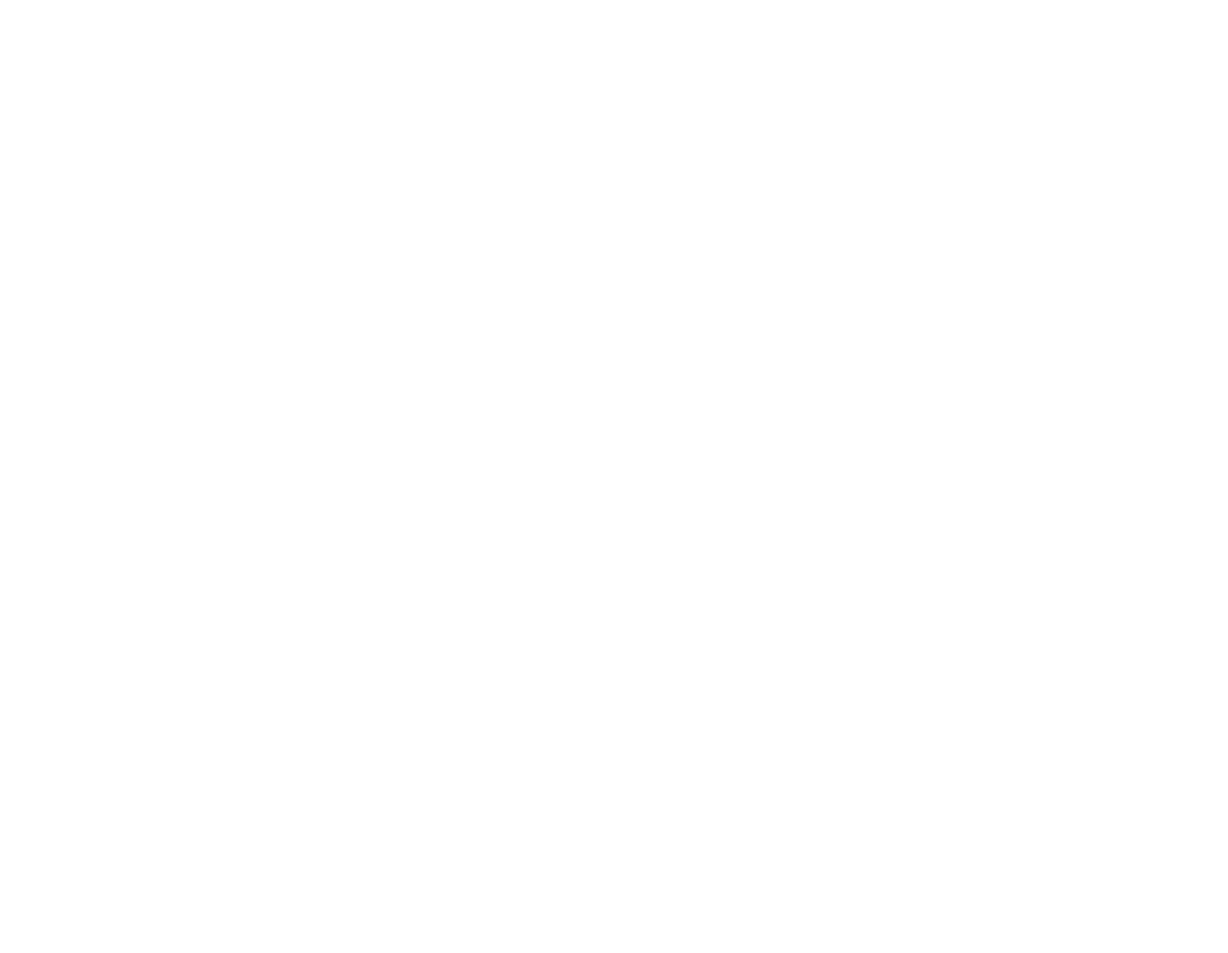
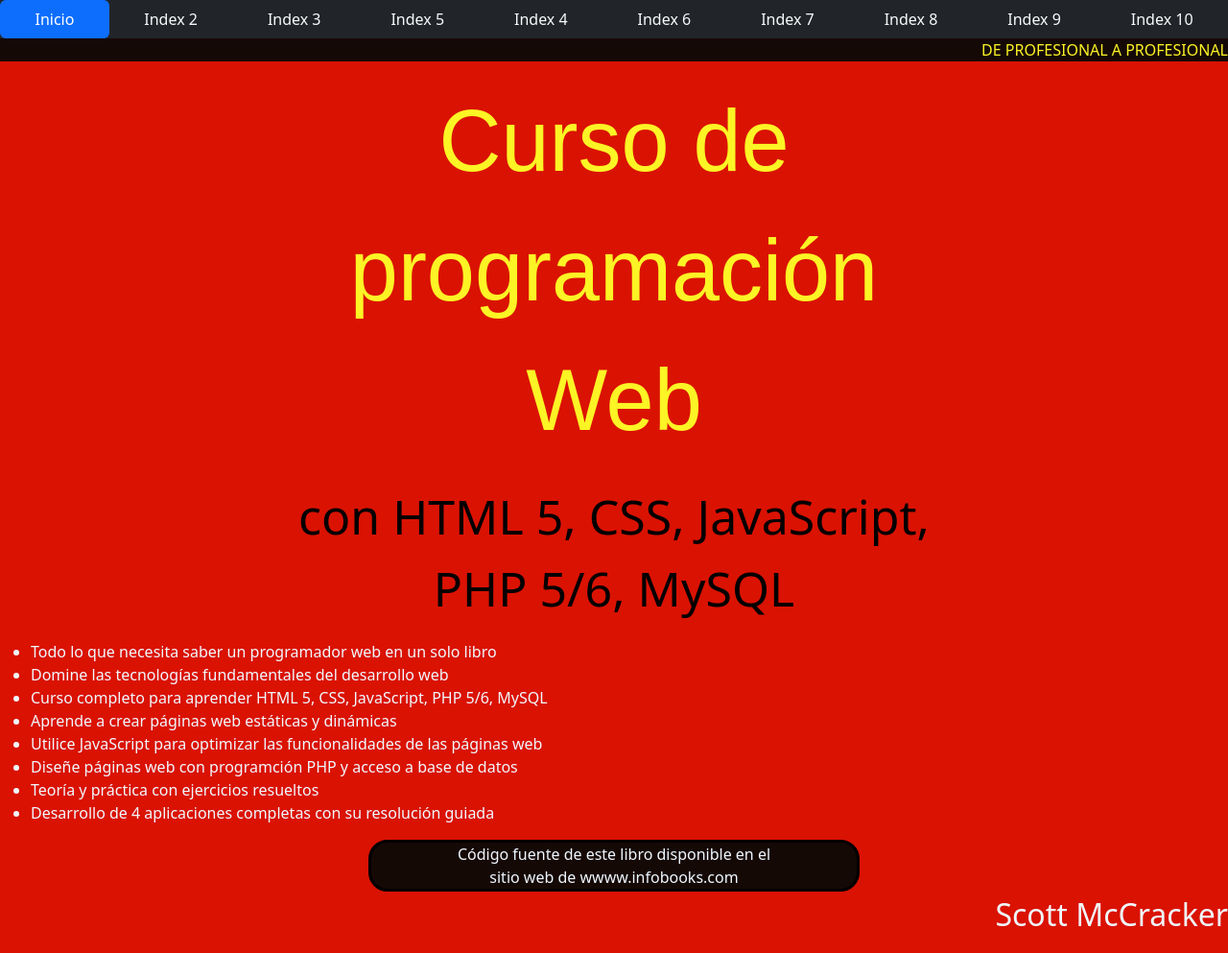
Before and after one commit to jakkepicazo/proyecto2UPI, a plain HTML site: page assets/views/index3.html in a window 1280 px wide. Shown: the whole page at 96% size. Before the commit the page ends 800 px from the top, so only its background shows below. Drawn offline with nearby package versions, Linux system fonts and the light colour scheme.

Commit message:
Modificaciones de prueba

```diff
--- a/assets/css/style.css
+++ b/assets/css/style.css
@@ -1,7 +1,57 @@
 /*CSS Jakke*/
+.box {
+    background-color: #150906;
+    text-align: right;
+}
 
+p {
+    color: #fcf425;
+}
 
+body{
+    background-color: #da1202;
+}
 
+.boxCurso p {
+    text-align: center;
+    font-size: 90px;
+    font-family: fantasy;
+}
+
+.boxCon{
+    text-align: center;
+    font-size: 50px;
+}
+.boxCon p{
+    color: black;
+}
+.listaOrdenada li{
+    color: aliceblue;
+}
+
+.codigoTexto{
+    text-align: center;
+}
+.codigoTexto p{
+    text-align: center;
+    color: aliceblue;
+    border: solid black;
+    background-color: #150906;
+    border-radius: 20px;
+    margin: 0%;
+    margin-right: 30%;
+    margin-left: 30%;
+}
+.col-4{
+
+}
+.col-8{
+    text-align: right;
+}
+.pFooter{
+    color: aliceblue;
+    font-size: 200%;
+}
 
 
 
--- a/assets/views/index3.html
+++ b/assets/views/index3.html
@@ -2,9 +2,65 @@
 <link href="https://cdn.jsdelivr.net/npm/bootstrap@5.3.0-alpha1/dist/css/bootstrap.min.css" rel="stylesheet" integrity="sha384-GLhlTQ8iRABdZLl6O3oVMWSktQOp6b7In1Zl3/Jr59b6EGGoI1aFkw7cmDA6j6gD" crossorigin="anonymous">
 <link rel="stylesheet" href="/assets/css/style.css"/>
 
+<body class="body">
+
+    <nav class="nav nav-pills flex-column flex-sm-row bg-dark ">
+        <a class="flex-sm-fill text-sm-center nav-link active" aria-current="page" href="index.html">Inicio</a>
+        <a class="flex-sm-fill text-sm-center nav-link text-light" href="assets/views/index2.html">Index 2</a>
+        <a class="flex-sm-fill text-sm-center nav-link text-light" href="assets/views/index3.html">Index 3</a>
+        <a class="flex-sm-fill text-sm-center nav-link text-light" href="assets/views/index5.html">Index 5</a>
+        <a class="flex-sm-fill text-sm-center nav-link text-light" href="assets/views/index4.html">Index 4</a>
+        <a class="flex-sm-fill text-sm-center nav-link text-light" href="assets/views/index6.html">Index 6</a>
+        <a class="flex-sm-fill text-sm-center nav-link text-light" href="assets/views/index7.html">Index 7</a>
+        <a class="flex-sm-fill text-sm-center nav-link text-light" href="assets/views/index8.html">Index 8</a>
+        <a class="flex-sm-fill text-sm-center nav-link text-light" href="assets/views/index9.html">Index 9</a>
+        <a class="flex-sm-fill text-sm-center nav-link text-light" href="assets/views/index10.html">Index 10</a>
+      </nav>
+
+    <div class="box">
+        <p>DE PROFESIONAL A PROFESIONAL</p>
+    </div>
+
+    <div class="boxCurso">
+        <p>Curso de <br> programación <br> Web</p>
+    </div>
+
+    <div class="boxCon">
+        <p>con HTML 5, CSS, JavaScript, <br> PHP 5/6, MySQL</p>
+    </div>
+
+    <div class="listaOrdenada">
+        <ul>
+            <li>Todo lo que necesita saber un programador web en un solo libro</li>
+            <li>Domine las tecnologías fundamentales del desarrollo web</li>
+            <li>Curso completo para aprender HTML 5, CSS, JavaScript, PHP 5/6, MySQL</li>
+            <li>Aprende a crear páginas web estáticas y dinámicas</li>
+            <li>Utilice JavaScript para optimizar las funcionalidades de las páginas web</li>
+            <li>Diseñe páginas web con programción PHP y acceso a base de datos</li>
+            <li>Teoría y práctica con ejercicios resueltos</li>
+            <li>Desarrollo de 4 aplicaciones completas con su resolución guiada</li>
+        </ul>
+    </div>
+
+    <div class="codigo">
+        <div class="codigoTexto">
+            <p> Código fuente de este libro disponible en el <br> sitio web de wwww.infobooks.com</p>
+        </div>
+    </div>
+
+    <footer>
+        <div class="containerFooter">
+            <div class="row">
+                <div class="col-4" ><a href="../img/OIP.jpg"></a></div>
+                <div class="col-8" ><p class="pFooter">Scott McCracker</p></div>
+            </div>
+        </div>
+    </footer>
+
+</body>
 
 
-<!-- aca el codigo -->
+
 
 
 
```
Also changed, not shown: assets/views/index2.html (+17 -0 lines), assets/views/index4.html (+5 -0 lines), assets/views/index5.html (+28 -1 lines), assets/img/OIP.jpg (added).
